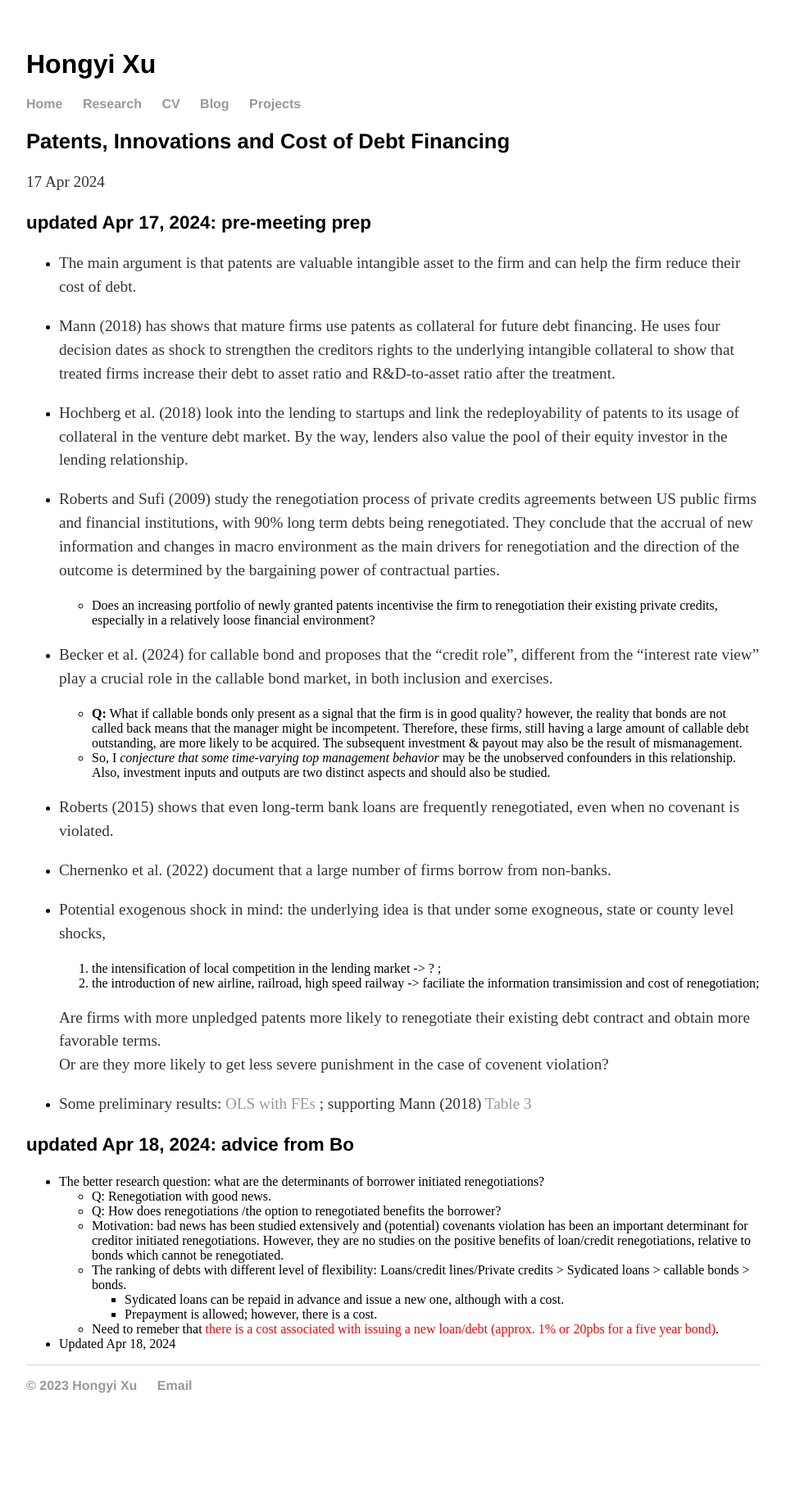
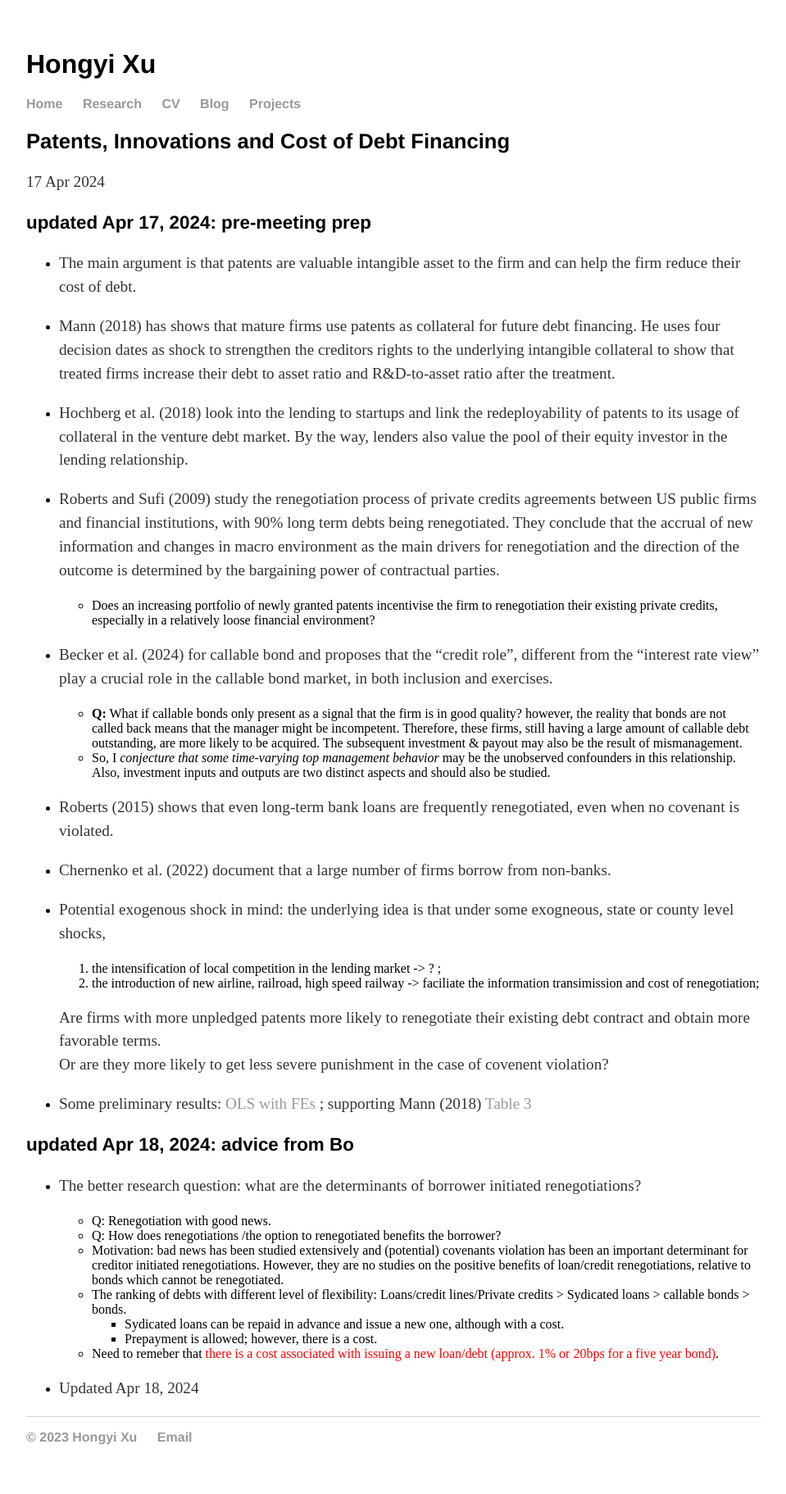
Before and after one commit to hongyileoxu/hongyileoxu.github.io, a Jekyll site: the page built from _posts/2024-04-17-project-2024.md, in a window 1280 px wide. Shown: the whole page at 82% size, without its empty margins (160-1119 px from the left). Built offline with Jekyll 4.4.1, drawn with Linux system fonts in a browser that asks for light colours; before the commit the page ends 1760 px from its top, so only the background shows below that.

Commit message:
Update 2024-04-17-project-2024.md

```diff
--- a/_posts/2024-04-17-project-2024.md
+++ b/_posts/2024-04-17-project-2024.md
@@ -37,13 +37,14 @@
 
 ### updated Apr 18, 2024: advice from Bo
 -   The better research question: what are the determinants of borrower initiated renegotiations?
+
     -   Q: Renegotiation with good news.
     -   Q: How does renegotiations /the option to renegotiated benefits the borrower?
     -   Motivation: bad news has been studied extensively and (potential) covenants violation has been an important determinant for creditor initiated renegotiations. However, they are no studies on the positive benefits of loan/credit renegotiations, relative to bonds which cannot be renegotiated.
     -   The ranking of debts with different level of flexibility: Loans/credit lines/Private credits > Sydicated loans > callable bonds > bonds.
           -   Sydicated loans can be repaid in advance and issue a new one, although with a cost.
           -   Prepayment is allowed; however, there is a cost.
-    -   Need to remeber that <span style="color:red;">there is a cost associated with issuing a new loan/debt (approx. 1% or 20pbs for a five year bond)</span>.
+    -   Need to remeber that <span style="color:red;">there is a cost associated with issuing a new loan/debt (approx. 1% or 20bps for a five year bond)</span>.
 
 
 *   Updated Apr 18, 2024
```
